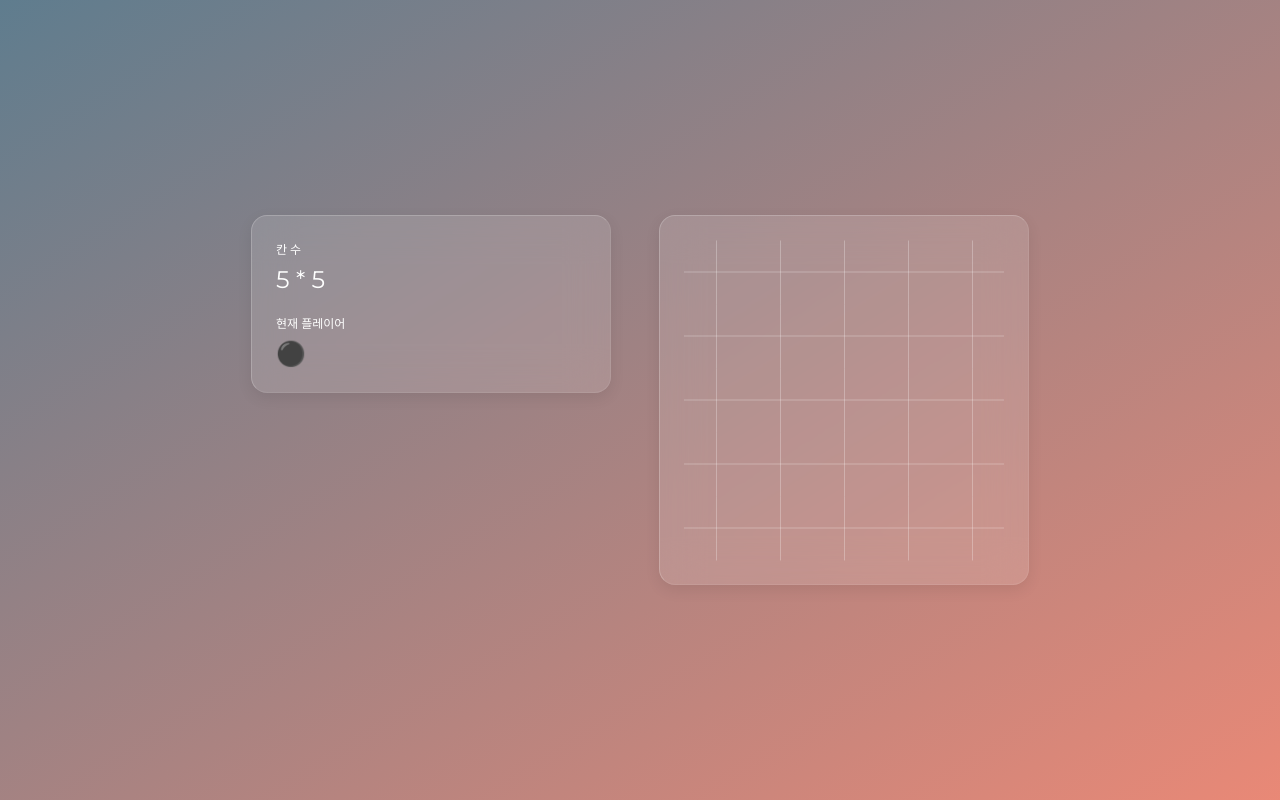
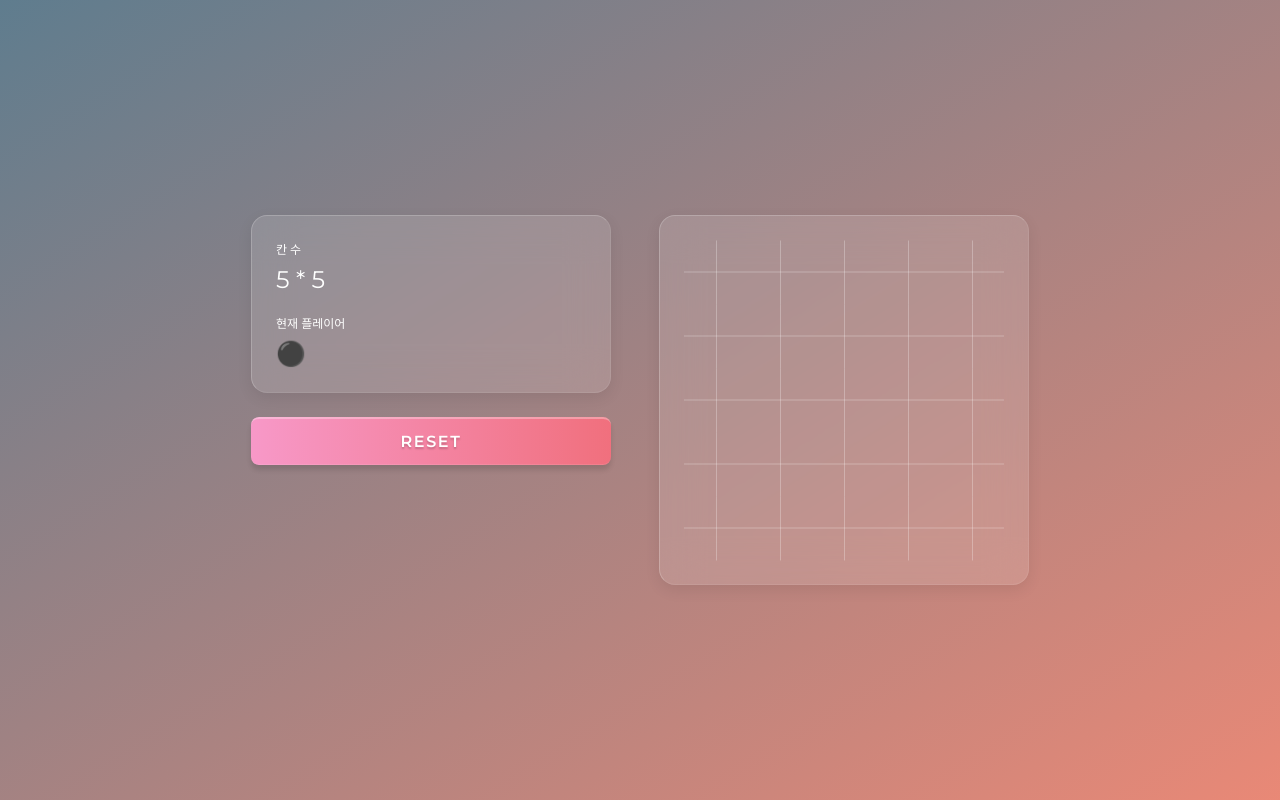
Before and after one commit to Kimbangul/OMOK, a React (Create React App) app: page / in a window 1280 px wide. Both pictures are taken after typing "5", "5" into the empty fields and a click on the button "button". Built offline with nearby package versions, Linux system fonts and the light colour scheme.

Commit message:
feat: add reset feature

```diff
--- a/src/App.tsx
+++ b/src/App.tsx
@@ -1,12 +1,16 @@
 import Table from "./components/table/Table";
 import InputContainer from "./components/info/InputContainer";
 import { AppStyle as A } from "./style/AppStyle";
+import ResetButton from "./components/reset/ResetButton";
 
 function App() {
   return (
       <A.Container>
         <A.Inner>
-          <InputContainer />
+          <A.Menu>
+           <InputContainer />
+           <ResetButton />
+          </A.Menu>
           <Table />
         </A.Inner>
       </A.Container>
--- a/src/components/common/Button.tsx
+++ b/src/components/common/Button.tsx
@@ -1,9 +1,9 @@
 import styled from "styled-components";
 import { ButtonPropsType } from "./type";
 
-const Button = ({children, type}: ButtonPropsType) => {
+const Button = ({children, type, onClick}: ButtonPropsType) => {
   return(
-    <B.Container type={type}>{children}</B.Container>
+    <B.Container type={type} onClick={onClick}>{children}</B.Container>
   )
 }
 
--- a/src/components/common/type.ts
+++ b/src/components/common/type.ts
@@ -1,6 +1,5 @@
-import { ButtonHTMLAttributes, ReactNode } from "react";
-
-export interface ButtonPropsType extends ButtonHTMLAttributes<'button'> {
+import { ButtonHTMLAttributes, MouseEventHandler, ReactNode } from "react";
+export interface ButtonPropsType extends ButtonHTMLAttributes<HTMLButtonElement> {
   children: ReactNode;
   // type?: "button" | "submit" | "reset" | undefined
 }
--- a/src/components/info/InputContainer.tsx
+++ b/src/components/info/InputContainer.tsx
@@ -4,6 +4,7 @@ import { BLACK, inputState, InputStateType, playerState, gameState, GameStateTyp
 import Button from "../common/Button";
 import { InputContainerStyle as IC, StartInputContainer as SC } from "./InputContainerStyle";
 import { InputSelectorType } from "./type";
+import ResetButton from "../reset/ResetButton";
 
 const InputContainer = () => {
   const inputSelector : InputSelectorType = {
@@ -49,12 +50,14 @@ const InputContainer = () => {
     }
     {
       game === 'start' &&
-      <SC>
+     <>
+       <SC>
         <IC.Label>칸 수</IC.Label>
         <IC.RowInfo>{input.row} * {input.cell}</IC.RowInfo>
         <IC.Label>현재 플레이어</IC.Label>
         <IC.RowInfo>{player === BLACK ? '⚫' : '⚪'}</IC.RowInfo>
       </SC>
+     </>
     }
     </>
   )
--- a/src/components/info/InputContainerStyle.ts
+++ b/src/components/info/InputContainerStyle.ts
@@ -6,6 +6,7 @@ export const InputContainerStyle = {
     border-radius: 1.6rem;
     background: #ffffff20;
     min-width: 360px;
+    margin-bottom: 2.4rem;
     ${props => props.theme.GlassStyle};
   `,
   Input: styled.input`
--- a/src/components/reset/ResetButton.tsx
+++ b/src/components/reset/ResetButton.tsx
@@ -1,5 +1,5 @@
 import { useRecoilState } from "recoil";
-import { gameState, playerState, stageState } from "../../recoil/stage";
+import { gameState, playerState, stageState, BLACK } from "../../recoil/stage";
 import Button from "../common/Button";
 
 const ResetButton = () => {
@@ -8,12 +8,24 @@ const ResetButton = () => {
   const [stage, setStage] = useRecoilState(stageState);
 
   // FUNCTION 버튼 클릭 시 실행
-  const onClickButton = () => {
+  const onClickButton = (e: React.MouseEvent<HTMLButtonElement>) => {
+    console.log('reset');
+    e.preventDefault();
+
     setGame('ready');
+    setPlayer(BLACK);
+    setStage(null);
+    console.log('reset');
   }
 
   return(
-    <Button type='reset'>RESET</Button>
+   <>
+    {
+      game !== 'ready' ?
+      <Button type='reset' onClick={onClickButton}>RESET</Button>
+      : null
+    }
+   </>
   )
 }
 
--- a/src/style/AppStyle.ts
+++ b/src/style/AppStyle.ts
@@ -16,5 +16,8 @@ export const AppStyle = {
     justify-content: center;
     align-items: center;
     gap: 4.8rem;
+  `,
+  Menu: styled.div`
+    align-self: flex-start;
   `
 }
--- a/src/style/Theme.ts
+++ b/src/style/Theme.ts
@@ -24,7 +24,13 @@ export const GlassInputStyle = css`
     width: 100%;
     border: none;
 
-    transition: background 0.3s, color 0.3s;
+    transition: background 0.3s, color 0.3s, box-shadow 0.3s;
+
+    &:focus{
+      background: rgba(200, 200, 200, 0.3);
+      box-shadow:rgba(0, 0, 0, 0.05) 0px 0.5rem 0.5rem, rgba(0, 0, 0, 0.05) 0px 0.5rem 0.3rem inset;
+      color: #222;
+    }
 `
 
 export const ButtonStyle = css`
```
